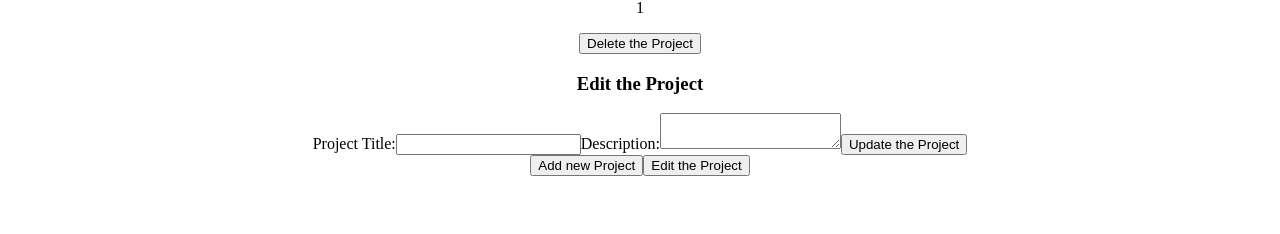
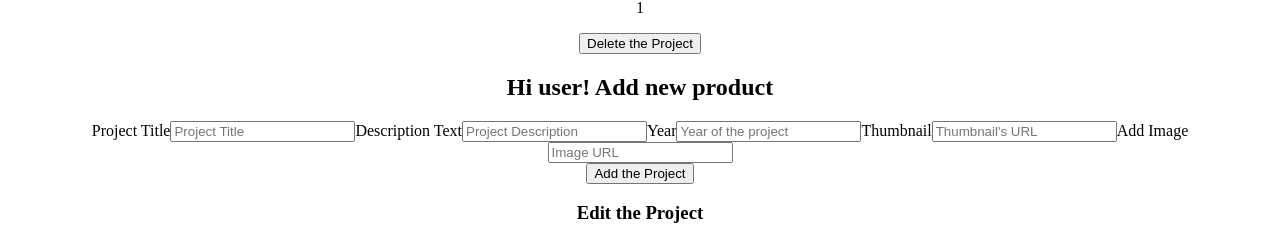
Before and after one commit to SJK-IronHack/ReactJS_Module2_PavlinaMiklasova, a React (Vite) app: page /1 in a window 1280 px wide. Shown: the part 137-371 px from the top of the page. Built offline with nearby package versions, Linux system fonts and the light colour scheme; no server answers.

Commit message:
links to edit and add items added components

```diff
--- a/Pages/ProductDetail.jsx
+++ b/Pages/ProductDetail.jsx
@@ -39,7 +39,10 @@ function ProductDetail() {
       {project && <p>{project.title}</p>}
       <button type="submit" onClick={handleDelete}>Delete the Project</button>
 
+      <AddItem/>
       <EditItem/>
+
+       {/* Links buttons add/update  */}
       <Link to={`/add`}>
         <button type="button"> Add new Project</button>
       </Link>
```
